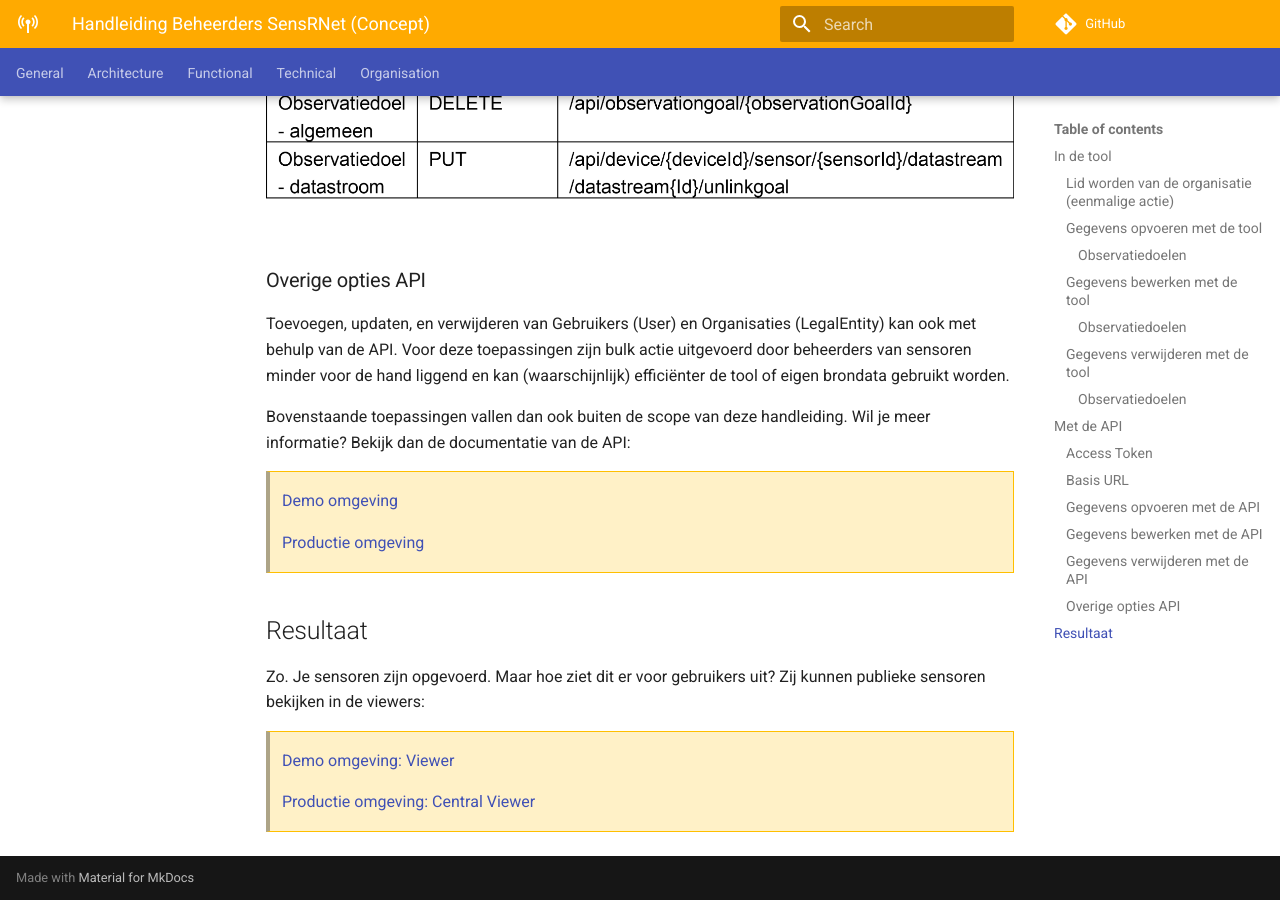
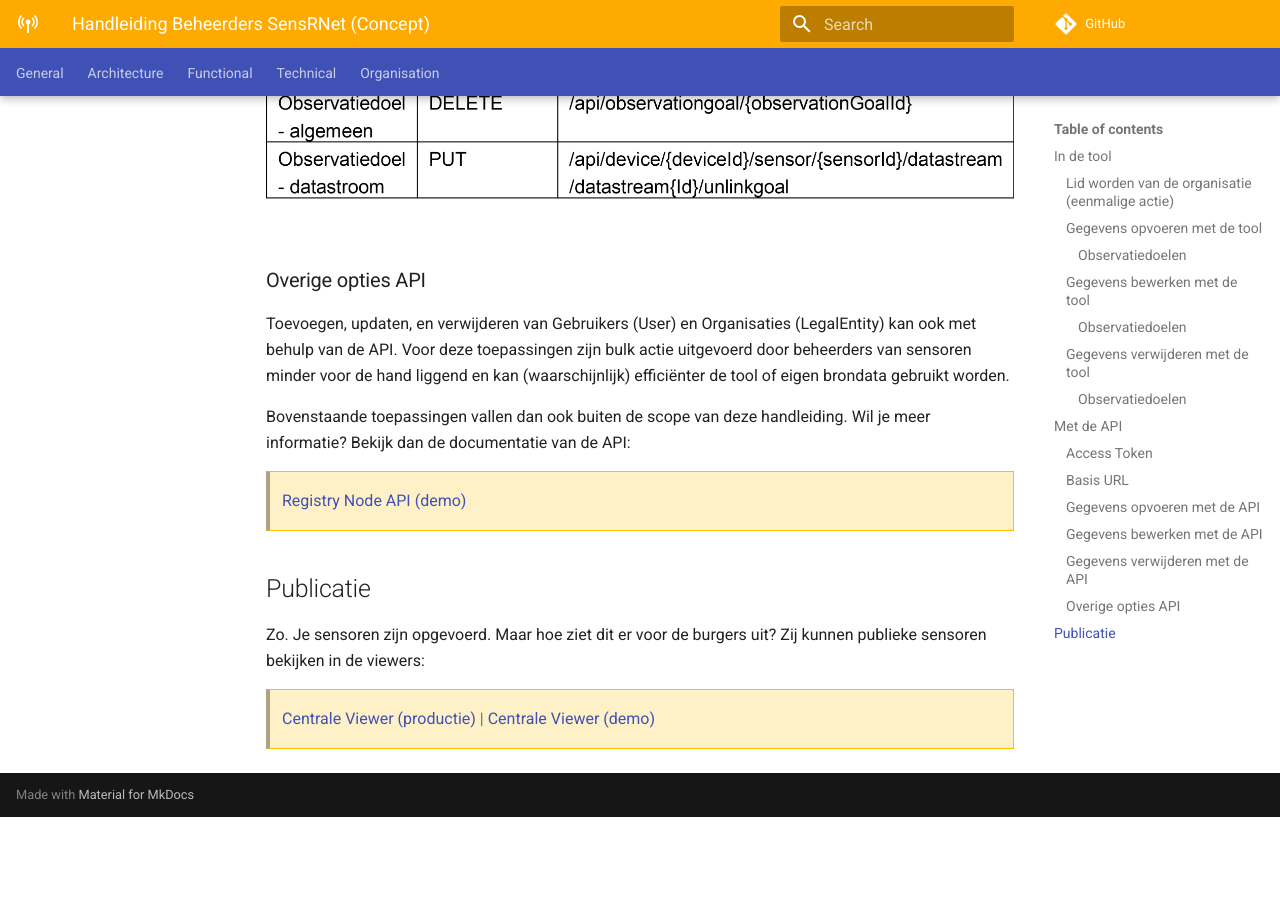
Before and after one commit to kadaster-labs/sensrnet-home, an MkDocs documentation site: the page built from docs/AdminManualNL.md, in a window 1280 px wide and 900 px high, scrolled down 20089 px. Built offline with MkDocs 1.6.1 and Material for MkDocs 9.7.7, drawn with Linux system fonts in a browser that asks for light colours; comment, search, counter and statistics services are not loaded; after the commit the page ends 20906 px from its top, so only the background shows below that.

Commit message:
Update AdminManualNL.md

```diff
--- a/docs/AdminManualNL.md
+++ b/docs/AdminManualNL.md
@@ -259,14 +259,10 @@ Voor deze toepassingen zijn bulk actie uitgevoerd door beheerders van sensoren m
 
 Bovenstaande toepassingen vallen dan ook buiten de scope van deze handleiding. Wil je meer informatie? Bekijk dan de documentatie van de API:
 
-  > [Demo omgeving](https://demo.sensorenregister.nl/api/#/)
+  > [Registry Node API (demo)](https://demo.sensorenregister.nl/api/#/)
 
-  > [Productie omgeving](https://viewer.sensorenregister.nl/api/#/)
+## Publicatie
 
-## Resultaat
+Zo. Je sensoren zijn opgevoerd. Maar hoe ziet dit er voor de burgers uit? Zij kunnen publieke sensoren bekijken in de viewers:
 
-Zo. Je sensoren zijn opgevoerd. Maar hoe ziet dit er voor gebruikers uit? Zij kunnen publieke sensoren bekijken in de viewers:
-
-  > [Demo omgeving: Viewer](https://demo.sensorenregister.nl/viewer)
-
-  > [Productie omgeving: Central Viewer](https://viewer.sensorenregister.nl)
+  > [Centrale Viewer (productie)](https://viewer.sensorenregister.nl) | [Centrale Viewer (demo)](https://demo.sensorenregister.nl/viewer)
```
